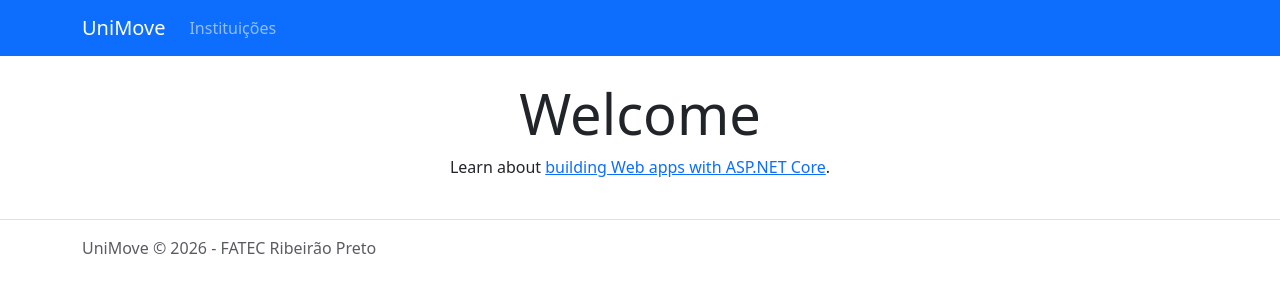
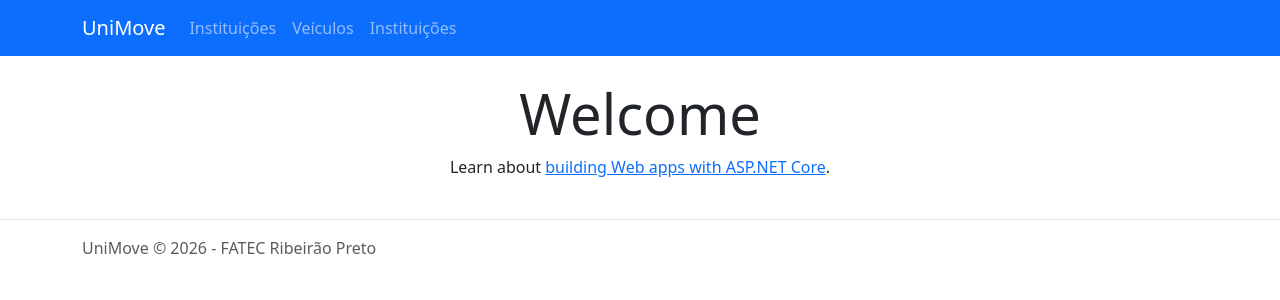
Before and after one commit to JoaoMeloni-77/UniMove, an ASP.NET Core app: page / in a window 1280 px wide. Shown: the top 300 px of the page. Run offline with ASP.NET Core 8, Linux system fonts and the light colour scheme; the project's own start-up code is not run, and a stand-in starts its controllers and pages; some libraries are stand-ins or nearby versions.

Commit message:
Adiciona link de Veículos no menu

```diff
--- a/Views/Shared/_Layout.cshtml
+++ b/Views/Shared/_Layout.cshtml
@@ -17,8 +17,14 @@
                 </button>
                 <div class="collapse navbar-collapse" id="menu">
                     <ul class="navbar-nav me-auto">
+                                                <li class="nav-item">
+                            <a class="nav-link" asp-controller="Instituicoes" asp-action="Index">Instituições</a>
+                        </li>
                         <li class="nav-item">
-                            <a class="nav-link" asp-controller="Instituicoes" asp-action="Index">Instituições</a>
+                            <a class="nav-link" asp-controller="Veiculos" asp-action="Index">Veículos</a>
+                        </li>
+                            <li class="nav-item">
+                                <a class="nav-link" asp-controller="Instituicoes" asp-action="Index">Instituições</a>
                         </li>
                     </ul>
                 </div>
```
